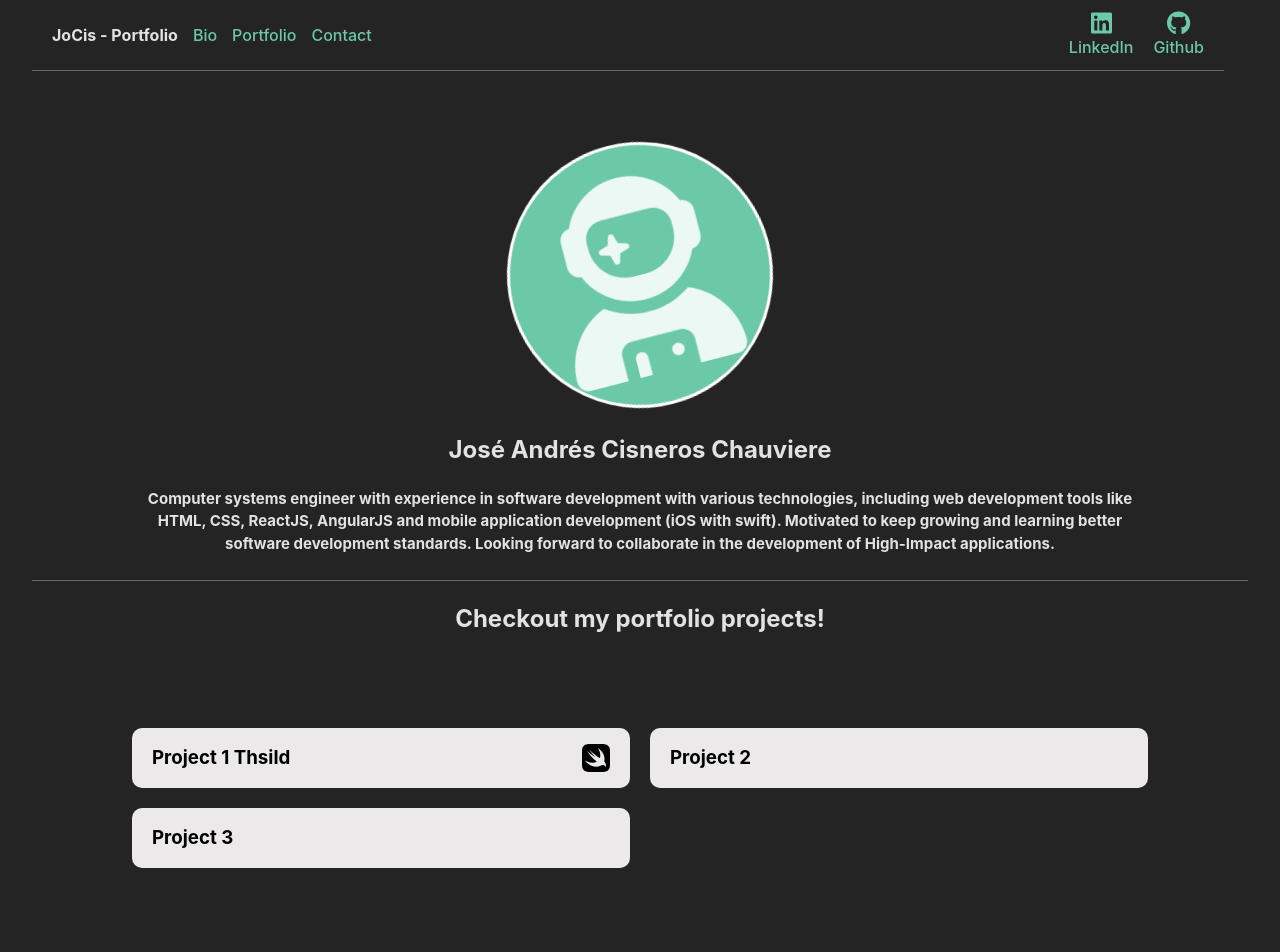
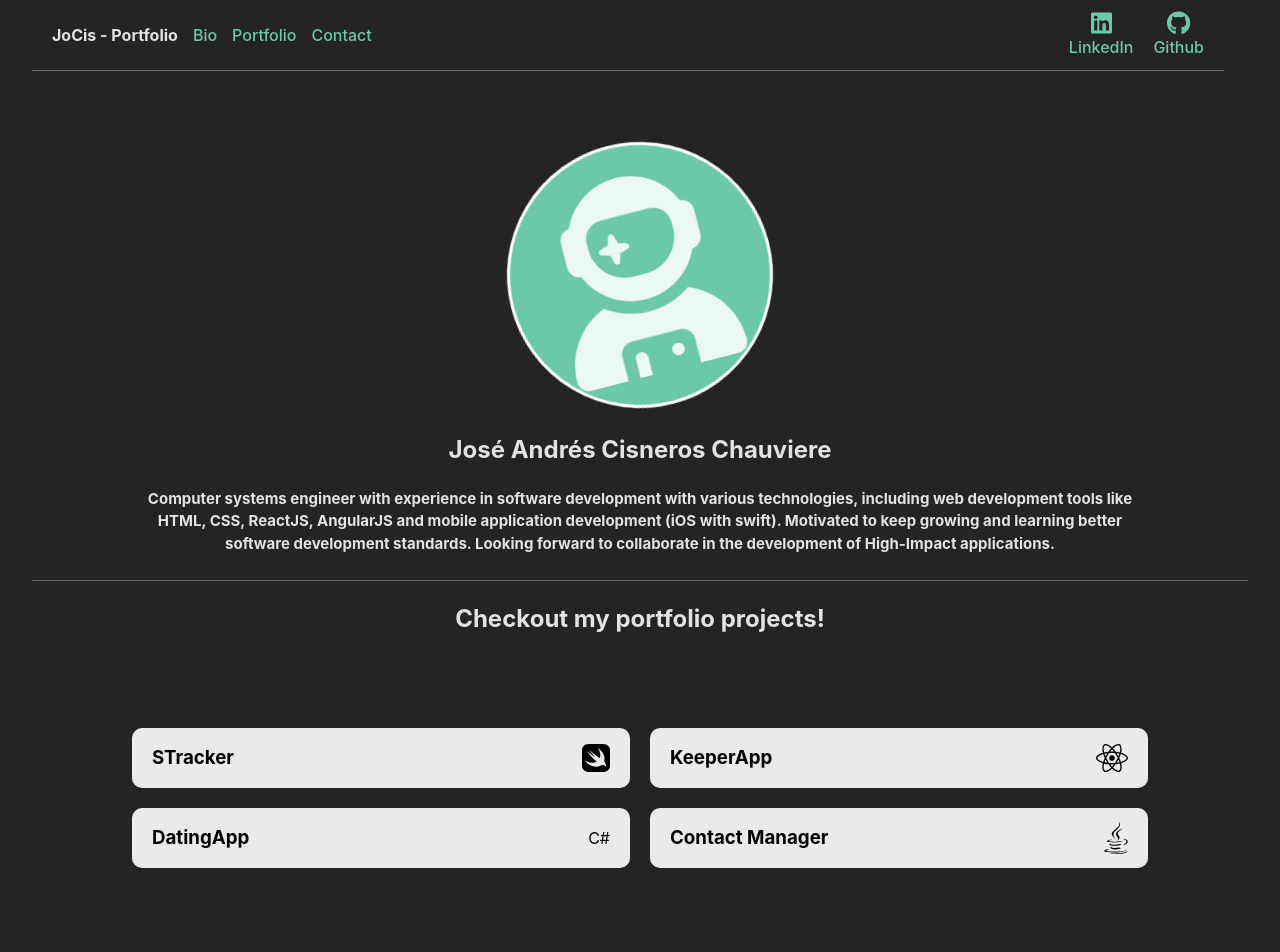
Before and after one commit to JoseCisCh/React-Portfolio, a React (Vite) app: page / in a window 1280 px wide. Shown: the top 952 px of the page. Built offline with nearby package versions, Linux system fonts and the light colour scheme.

Commit message:
Projects now being fetched (at the moment from projects.json file).
Addition of two new properties to Project type:

  - Id: number
  - projectIconAlt: string

```diff
--- /dev/null
+++ b/public/projects.json
@@ -0,0 +1,28 @@
+[
+    {
+        "id": 1,
+        "title": "STracker",
+        "description": "This is an iOS application that allows to manage your different exercise sessions, saving the session duration, distance, description, title and others.",
+        "projectIcon": "fa-brands fa-swift"
+    },
+    {
+        "id": 2,
+        "title": "KeeperApp",
+        "description": "This is an application that provides to typical to-do list functionality. This application utilizes ReactJS, NodeJS with ExpressJS and a MongoDB to user the to-do's of the users. It runs in two separate docker containers, one for the database, and the other one for the React/Node application.",
+        "projectIcon": "fa-brands fa-react"
+    },
+    {
+        "id": 3,
+        "title": "DatingApp",
+        "description": "A web application developed using Angular for the front-end and DotNet for the backend. Used also dotnet EntityFramwork.",
+        "projectIconAlt": "C#"
+    }
+    ,
+    {
+        "id": 4,
+        "title": "Contact Manager",
+        "description": "Spring boot application with Java server faces that provides a user interfaces with CRUD operations. Allows to create, delete, update and read contacts from PostgreSQL database using Hibernate as ORM. Also stores users uploaded images in Cloudify service",
+        "projectIcon": "fa-brands fa-java"
+    }
+
+]
--- a/src/main.tsx
+++ b/src/main.tsx
@@ -2,13 +2,13 @@ import { StrictMode } from 'react'
 import { createRoot } from 'react-dom/client'
 import './index.css'
 import App from './App.tsx'
-import { faSwift,faLinkedin, faGithub  } from "@fortawesome/free-brands-svg-icons";
+import { faSwift,faLinkedin, faGithub, faReact, faJava  } from "@fortawesome/free-brands-svg-icons";
 import { library } from '@fortawesome/fontawesome-svg-core';
 import { background, ChakraProvider, extendTheme } from '@chakra-ui/react';
 import { AlertProvider } from './context/alertContext.tsx';
 import Alert from './components/Alert.tsx';
 
-library.add(faSwift, faLinkedin, faGithub );
+library.add(faSwift, faLinkedin, faGithub, faReact, faJava);
 
 const theme = extendTheme({
   styles: {
--- a/src/projects/ProjectCard.tsx
+++ b/src/projects/ProjectCard.tsx
@@ -6,7 +6,7 @@ import { faSwift } from "@fortawesome/free-brands-svg-icons";
 
 type PojectWithDefaults = Project & React.ComponentProps<'div'>;
 
-const ProjectCard: React.FC<PojectWithDefaults> = ({title, description, projectIcon}) => {
+const ProjectCard: React.FC<Project> = ({title, description, projectIcon, projectIconAlt}) => {
 
     const [expandCard, setExpandCard] = useState(false);
 
@@ -24,6 +24,7 @@ const ProjectCard: React.FC<PojectWithDefaults> = ({title, description, projectI
             <div className="projectHeader">
                 <h3 className="projectTile">{title}</h3>
                 {projectIcon && <FontAwesomeIcon icon={projectIcon as IconProp} size="2x"/>}
+                {!projectIcon && projectIconAlt && <p>{projectIconAlt}</p>}
             </div>
             {expandCard && <p className="projectDesc">{description}</p>}
         </div>
--- a/src/projects/ProjectList.tsx
+++ b/src/projects/ProjectList.tsx
@@ -1,21 +1,34 @@
+import { useEffect, useState } from "react";
 import ProjectCard from "./ProjectCard";
 import './projects.css'
 
 type Project = {
+    id: number;
     title: string[15];
     description: string;
     imageUrl?: string;
     projectIcon?: string;
+    projectIconAlt?: string;
 }
 
 const ProjectList = () => {
 
+    const [projects, setProjects] = useState<Project[]|[]>([]);
+
+    useEffect(() => {
+        fetch('projects.json')
+            .then((response) => response.json())
+            .then((json) => { setProjects(json)})
+            .catch((e) => {
+                console.log(e);
+            });
+    }, []);
 
     return (
         <div className="projectList">
-            <ProjectCard title='Project 1 Thsild' description="Lorem ipsum dolor sit amet, consectetur adipiscing elit. Pellentesque bibendum sagittis augue, a porttitor nisl pulvinar vel. Sed quam augue, dictum ut turpis id, rhoncus vehicula est. Aliquam eu quam massa. Sed rutrum sollicitudin mauris. Aenean consectetur nunc sit amet neque tempus, vel convallis mauris auctor. Sed metus tellus, vulputate in congue bibendum, dignissim eu sapien. Phasellus nec ullamcorper dui. Etiam eget lacus diam. Suspendisse imperdiet augue in arcu facilisis, non lacinia metus ultrices. Phasellus pharetra libero in ornare feugiat. Sed nec porttitor orci. Mauris commodo dictum nunc nec vehicula. Quisque non tellus eleifend, bibendum nunc eget, luctus massa. Vivamus et ipsum quam. Duis ut nunc porttitor mauris dignissim ultrices quis in est. Cras at odio auctor, gravida nisi sed, bibendum erat. Sed quis lectus sed justo gravida dictum id id metus. Donec eget ligula nec dui maximus rhoncus. Interdum et malesuada fames ac ante ipsum primis in faucibus. Morbi ac nulla eu eros suscipit ornare." projectIcon="fa-brands fa-swift"/>
-            <ProjectCard title='Project 2' description="This is the description of the project 2"/>
-            <ProjectCard title='Project 3' description="This is the description of the project 3"/>
+            {projects.map(project => {
+                return (<ProjectCard key={project.id} {...project}/>)
+            })}
         </div>
 
     )
```
